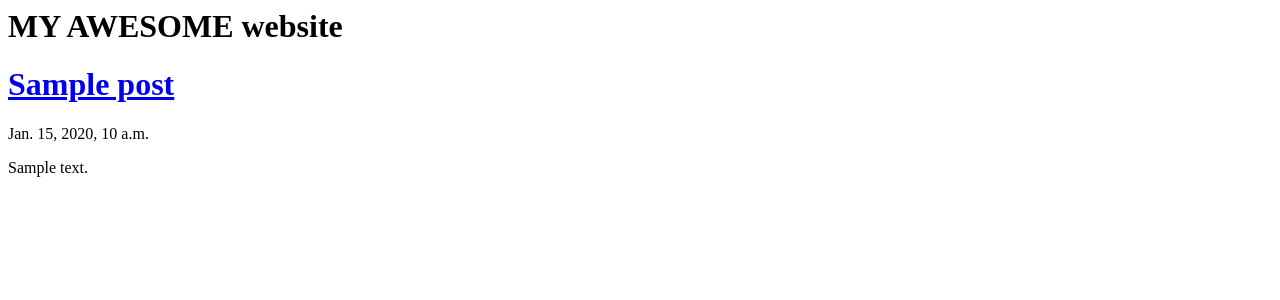
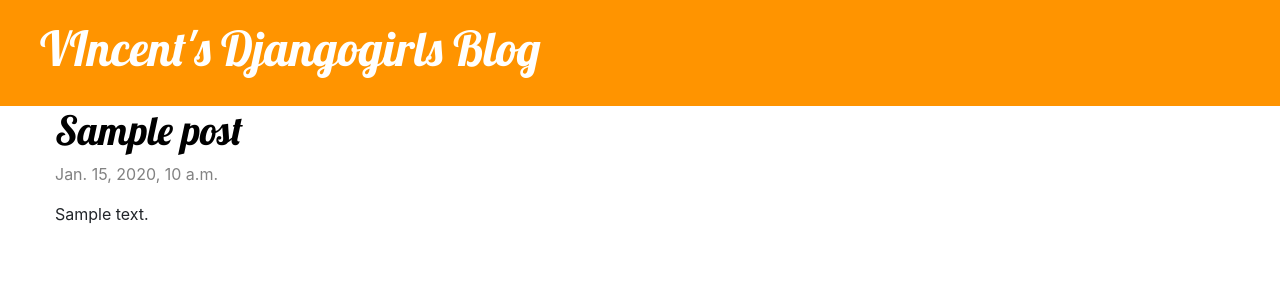
Before and after one commit to aduuna/djangogirls, a Django app: template blog/templates/blog/post_list.html in a window 1280 px wide. Shown: the top 300 px of the page. Run offline with Django 3.2, Linux system fonts and the light colour scheme; the template is opened without the code that fills it: values that come from a table or form of the project are taken from there, others are empty; tables that the repository leaves empty hold one stand-in row (values such as "Sample post"); some libraries are stand-ins or nearby versions.

Commit message:
added style to html

```diff
--- /dev/null
+++ b/blog/static/css/blog.css
@@ -0,0 +1,37 @@
+.page-header {
+    background-color: #ff9400;
+    margin-top: 0;
+    padding: 20px 20px 20px 40px;
+}
+.page-header h1, .page-header h1 a, .page-header h1 a:visited, .page-header h1 a:active {
+    color: #ffffff;
+    font-size: 36pt;
+    text-decoration: none;
+}
+.content {
+    margin-left: 40px;
+}
+h1, h2, h3, h4 {
+    font-family: 'Lobster', cursive;
+}
+.date {
+    color: #828282;
+}
+.save {
+    float: right;
+}
+.post-form textarea, .post-form input {
+    width: 100%;
+}
+.top-menu, .top-menu:hover, .top-menu:visited {
+    color: #ffffff;
+    float: right;
+    font-size: 26pt;
+    margin-right: 20px;
+}
+.post {
+    margin-bottom: 70px;
+}
+.post h1 a, .post h1 a:visited {
+    color: #000000
+}
--- /dev/null
+++ b/blog/templates/base.html
@@ -0,0 +1,36 @@
+{% load static %}<!doctype html>
+<html lang="en">
+  <head>
+    <!-- Required meta tags -->
+    <meta charset="utf-8">
+    <meta name="viewport" content="width=device-width, initial-scale=1, shrink-to-fit=no">
+
+    <!-- Bootstrap CSS -->
+    <link rel="stylesheet" href="https://stackpath.bootstrapcdn.com/bootstrap/4.1.3/css/bootstrap.min.css" integrity="sha384-MCw98/SFnGE8fJT3GXwEOngsV7Zt27NXFoaoApmYm81iuXoPkFOJwJ8ERdknLPMO" crossorigin="anonymous">
+
+    <!-- Custom CSS -->
+    <link rel="stylesheet" href='{% static "css/blog.css" %}'>
+
+    <!-- Fonts -->
+    <link rel="stylesheet" type="text/css" href="//fonts.googleapis.com/css?family=Lobster" />
+
+    <title>{% block title %}aduuna{% endblock %}</title>
+  </head>
+  <body>
+    {% block body %}
+
+    {% block nav %}{% include "includes/_nav.html" %}{% endblock %}
+
+    {% block content %} {% endblock %}
+
+    {% block footer %}{% include "includes/_footer.html" %}{% endblock %}
+
+    {% endblock body %}
+
+    <!-- Optional JavaScript -->
+    <!-- jQuery first, then Popper.js, then Bootstrap JS -->
+    <script src="https://code.jquery.com/jquery-3.3.1.slim.min.js" integrity="sha384-q8i/X+965DzO0rT7abK41JStQIAqVgRVzpbzo5smXKp4YfRvH+8abtTE1Pi6jizo" crossorigin="anonymous"></script>
+    <script src="https://cdnjs.cloudflare.com/ajax/libs/popper.js/1.14.3/umd/popper.min.js" integrity="sha384-ZMP7rVo3mIykV+2+9J3UJ46jBk0WLaUAdn689aCwoqbBJiSnjAK/l8WvCWPIPm49" crossorigin="anonymous"></script>
+    <script src="https://stackpath.bootstrapcdn.com/bootstrap/4.1.3/js/bootstrap.min.js" integrity="sha384-ChfqqxuZUCnJSK3+MXmPNIyE6ZbWh2IMqE241rYiqJxyMiZ6OW/JmZQ5stwEULTy" crossorigin="anonymous"></script>
+  </body>
+</html>
--- a/blog/templates/blog/post_list.html
+++ b/blog/templates/blog/post_list.html
@@ -1,15 +1,28 @@
-<html>
-    <head>
+{% extends "base.html" %}
 
-    </head>
-    <body>
-        <h1>MY AWESOME website</h1>
-        <div>
-        {% for post in posts %}
-            <h1><a href="#">{{ post.title }}</a></h1>
-            <p>{{ post.published_date }}</p>
-            <p>{{ post.text|linebreaksbr }}</p>
-        {% endfor %}
+
+{% block content %}
+<div class="page-header">
+    <h1><a  href="/">VIncent's Djangogirls Blog</a></h1>
+</div>
+
+<div class="content container">
+    <div class="row">
+        <div class="col-md-8">
+
+            {% for post in posts %}
+            <div class="post">
+                <h1><a href="{% url 'post_detail' pk=post.pk %}">{{ post.title }}</a></h1>
+                <div class="date">
+                    <p>{{ post.published_date }}</p>
+                </div>
+                <p>{{ post.text|linebreaksbr }}</p>
+            </div>
+            {% endfor %}
+
         </div>
-    </body>
-</html>
+
+    </div>
+</div>
+
+{% endblock %}
--- a/blog/urls.py
+++ b/blog/urls.py
@@ -4,4 +4,5 @@
 
 urlpatterns = [
     path("", views.post_list, name="post_list"),
+    path("post/<int:pk>", views.post_detail, name="post_detail"),
 ]
--- a/blog/views.py
+++ b/blog/views.py
@@ -1,4 +1,4 @@
-from django.shortcuts import render
+from django.shortcuts import render, get_object_or_404
 from django.utils import timezone
 from .models import Post
 
@@ -7,3 +7,7 @@
     posts = Post.objects.filter(published_date__lte=timezone.now()).order_by("published_date")
     print(posts)
     return render(request, "blog/post_list.html", {"posts":posts})
+
+def post_detail(request, pk):
+    post = get_object_or_404(Post, pk=pk)
+    return render(request, 'blog/post_detail.html', {"post":post})
```
Also changed, not shown: blog/templates/blog/post_detail.html (added, +16 -0 lines), blog/templates/includes/_footer.html (added), blog/templates/includes/_nav.html (added).
